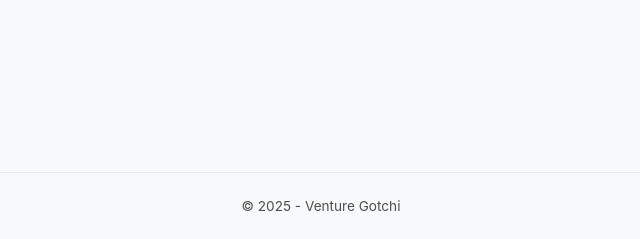
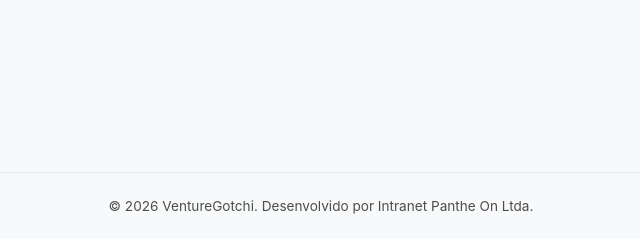
Before and after one commit to thiagopecli/venture_gotchi, a Django app: template templates/ranking.html in a window 1280 px wide. Shown: the part 561-800 px from the top of the page, without its empty margins (319-959 px from the left). Run offline with Django 5.2, Linux system fonts and the light colour scheme; the template is opened without the code that fills it, so the values that code supplies are empty.

Commit message:
fix: alterando visual do rodapé

```diff
--- a/templates/base.html
+++ b/templates/base.html
@@ -41,7 +41,7 @@
     </script>
 
     <footer>
-        <p>© 2025 - Venture Gotchi</p>
+        <p>© 2026 VentureGotchi. Desenvolvido por Intranet Panthe On Ltda.</p>
     </footer>
 </body>
 </html>
```
